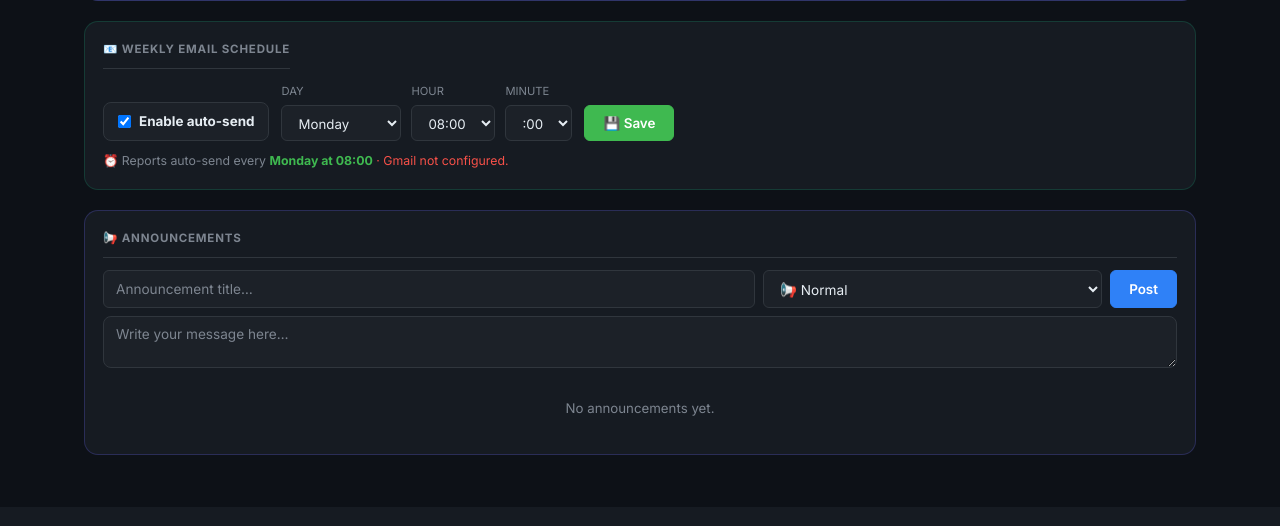
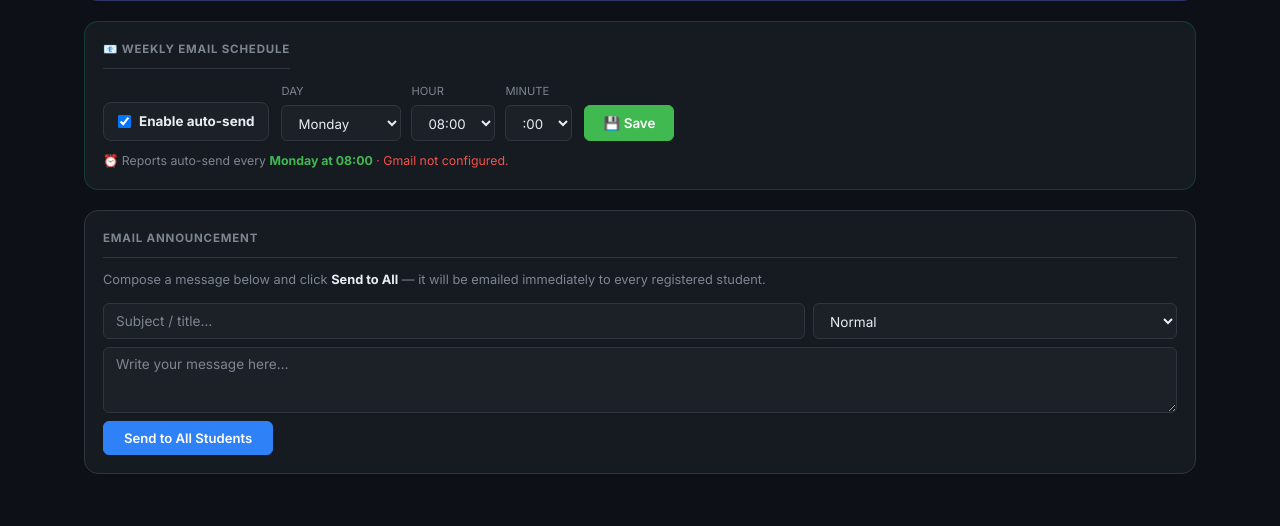
Before and after one commit to AyushKumar200305/qr-attendance-system, a Flask app: page /teacher/dashboard in a window 1280 px wide. Shown: the part 1047-1573 px from the top of the page. Before the commit the page ends 1502 px from the top, so only its background shows below. Run offline with Flask 3, Linux system fonts and the light colour scheme; the visitor is signed in with stand-in values (Sample User, id 1); data comes from the database, SQL or seed files in the repository; data that the repository does not hold is empty.

Commit message:
Send announcements via email and remove them from the website
Modify the announcement functionality to send emails directly to students and remove any displayed announcements from the teacher dashboard.

Replit-Commit-Author: Agent
Replit-Commit-Session-Id: e8ec84da-fbda-48ed-845f-2f5c85d0e586
Replit-Commit-Checkpoint-Type: full_checkpoint
Replit-Commit-Event-Id: 40e8471f-23a3-4266-b9fa-54ba4c78a707
Replit-Commit-Screenshot-Url: https://storage.googleapis.com/screenshot-production-us-central1/9f90ed78-94a5-45a9-8594-386b3ad7092f/e8ec84da-fbda-48ed-845f-2f5c85d0e586/aFBd46w
Replit-Helium-Checkpoint-Created: true

```diff
--- a/app.py
+++ b/app.py
@@ -330,18 +330,86 @@ def add_announcement_route():
     title    = request.form.get('title', '').strip()
     body     = request.form.get('body', '').strip()
     priority = request.form.get('priority', 'normal')
-    if title and body:
-        add_announcement(title, body, priority)
-        flash('Announcement posted.', 'success')
-    else:
+    if not title or not body:
         flash('Title and message are required.', 'danger')
+        return redirect(url_for('teacher_dashboard'))
+
+    if not GMAIL_USER or not GMAIL_APP_PASS:
+        flash('Email not configured — set GMAIL_USER and GMAIL_APP_PASS to send announcements.', 'danger')
+        return redirect(url_for('teacher_dashboard'))
+
+    # Build a standalone announcement email (not a weekly report)
+    priority_styles = {
+        'urgent':    ('#fef2f2', '#fca5a5', '#991b1b', '🚨 Urgent'),
+        'important': ('#fffbeb', '#fcd34d', '#92400e', '⚠️ Important'),
+        'normal':    ('#eff6ff', '#bfdbfe', '#1e40af', '📢 Announcement'),
+    }
+    bg, border, color, label = priority_styles.get(priority, priority_styles['normal'])
+
+    html_body = f"""<!DOCTYPE html>
+<html lang="en">
+<head><meta charset="UTF-8"><meta name="viewport" content="width=device-width,initial-scale=1"></head>
+<body style="margin:0;padding:0;background:#f3f4f6;font-family:Arial,Helvetica,sans-serif;">
+  <table width="100%" cellpadding="0" cellspacing="0" style="background:#f3f4f6;padding:32px 0;">
+    <tr><td align="center">
+      <table width="600" cellpadding="0" cellspacing="0"
+             style="background:#ffffff;border-radius:12px;overflow:hidden;
+                    border:1px solid #e5e7eb;max-width:600px;">
+
+        <tr><td style="background:#2f81f7;padding:24px 32px;text-align:center;">
+          <p style="margin:0;font-size:20px;font-weight:700;color:#ffffff;">{label}</p>
+          <p style="margin:6px 0 0;font-size:12px;color:#bfdbfe;">From your teacher</p>
+        </td></tr>
+
+        <tr><td style="padding:28px 32px 0;">
+          <table width="100%" cellpadding="0" cellspacing="0">
+            <tr><td style="background:{bg};border:1px solid {border};border-radius:8px;
+                           padding:18px 20px;">
+              <p style="margin:0 0 8px;font-size:16px;font-weight:700;color:{color};">{title}</p>
+              <p style="margin:0;font-size:14px;color:#374151;line-height:1.6;">{body}</p>
+            </td></tr>
+          </table>
+        </td></tr>
+
+        <tr><td style="padding:24px 32px 28px;">
+          <p style="margin:0;font-size:12px;color:#9ca3af;text-align:center;">
+            This message was sent by your institution's QR Attendance System.
+          </p>
+        </td></tr>
+
+      </table>
+    </td></tr>
+  </table>
+</body>
+</html>"""
+
+    conn = get_conn()
+    students = conn.execute(
+        "SELECT * FROM students WHERE email != '' AND email IS NOT NULL"
+    ).fetchall()
+    conn.close()
+
+    if not students:
+        flash('No students with email addresses found.', 'danger')
+        return redirect(url_for('teacher_dashboard'))
+
+    subject_line = f"[{label}] {title}"
+    sent = 0; failed = 0
+    for s in students:
+        ok, err = _send_email(dict(s)['email'], subject_line, html_body)
+        if ok: sent += 1
+        else:  failed += 1
+
+    if sent:
+        flash(f'Announcement emailed to {sent} student(s).', 'success')
+    if failed:
+        flash(f'{failed} email(s) failed to send.', 'danger')
     return redirect(url_for('teacher_dashboard'))
 
 @app.route('/teacher/announcements/delete/<int:ann_id>', methods=['POST'])
 @teacher_required
 def delete_announcement_route(ann_id):
     delete_announcement(ann_id)
-    flash('Announcement deleted.', 'success')
     return redirect(url_for('teacher_dashboard'))
 
 
--- a/templates/teacher_dashboard.html
+++ b/templates/teacher_dashboard.html
@@ -312,53 +312,29 @@
 </div>
 
 <!-- ANNOUNCEMENTS -->
-<div class="mini-card" style="border-color:rgba(99,102,241,.25);margin-bottom:20px;">
-  <div class="section-title">📢 Announcements</div>
-  <form method="POST" action="{{ url_for('add_announcement_route') }}" style="margin-bottom:14px;">
+<div class="mini-card" style="margin-bottom:20px;">
+  <div class="section-title">Email Announcement</div>
+  <p style="font-size:.8rem;color:var(--muted);margin-bottom:12px;">
+    Compose a message below and click <strong style="color:var(--text);">Send to All</strong> — it will be emailed immediately to every registered student.
+  </p>
+  <form method="POST" action="{{ url_for('add_announcement_route') }}">
     <div style="display:flex;flex-direction:column;gap:8px;">
       <div style="display:flex;gap:8px;flex-wrap:wrap;">
-        <input name="title" placeholder="Announcement title…" required
-               style="flex:2;min-width:180px;padding:9px 12px;font-size:.85rem;"/>
-        <select name="priority" style="flex:1;min-width:110px;padding:9px 12px;font-size:.85rem;width:auto;">
-          <option value="normal">📢 Normal</option>
-          <option value="important">⚠️ Important</option>
-          <option value="urgent">🚨 Urgent</option>
+        <input name="title" placeholder="Subject / title…" required
+               style="flex:2;min-width:180px;"/>
+        <select name="priority" style="flex:1;min-width:110px;width:auto;">
+          <option value="normal">Normal</option>
+          <option value="important">Important</option>
+          <option value="urgent">Urgent</option>
         </select>
-        <button type="submit" class="btn btn-p" style="padding:9px 18px;font-size:.84rem;flex-shrink:0;">Post</button>
       </div>
-      <textarea name="body" placeholder="Write your message here…" required rows="2"
-                style="resize:vertical;padding:9px 12px;font-size:.85rem;border-radius:8px;
-                       background:var(--surf2);border:1px solid var(--border);color:var(--text);
-                       font-family:inherit;"></textarea>
+      <textarea name="body" placeholder="Write your message here…" required rows="3"
+                style="resize:vertical;"></textarea>
+      <div>
+        <button type="submit" class="btn btn-p" style="padding:8px 20px;">Send to All Students</button>
+      </div>
     </div>
   </form>
-  {% if announcements %}
-    {% for ann in announcements %}
-    {% set abg = {'urgent':'rgba(239,68,68,.1)','important':'rgba(245,158,11,.1)','normal':'rgba(99,102,241,.07)'} %}
-    {% set abc = {'urgent':'rgba(239,68,68,.35)','important':'rgba(245,158,11,.35)','normal':'rgba(99,102,241,.25)'} %}
-    {% set atc = {'urgent':'var(--bad)','important':'var(--warn)','normal':'var(--accent)'} %}
-    {% set aem = {'urgent':'🚨','important':'⚠️','normal':'📢'} %}
-    <div style="background:{{ abg.get(ann.priority,'rgba(99,102,241,.07)') }};
-                border:1px solid {{ abc.get(ann.priority,'rgba(99,102,241,.25)') }};
-                border-radius:10px;padding:12px 14px;margin-bottom:8px;">
-      <div style="display:flex;align-items:flex-start;gap:8px;">
-        <span>{{ aem.get(ann.priority,'📢') }}</span>
-        <div style="flex:1;">
-          <div style="font-weight:700;color:{{ atc.get(ann.priority,'var(--accent)') }};font-size:.86rem;">{{ ann.title }}</div>
-          <div style="font-size:.82rem;color:var(--text);margin-top:4px;line-height:1.5;">{{ ann.body }}</div>
-          <div style="font-size:.7rem;color:var(--muted);margin-top:6px;">{{ ann.created_at[:16] }}</div>
-        </div>
-        <form method="POST" action="{{ url_for('delete_announcement_route', ann_id=ann.id) }}" style="flex-shrink:0;">
-          <button type="submit" title="Delete"
-                  style="background:none;border:none;color:var(--muted);cursor:pointer;font-size:.85rem;padding:2px 6px;"
-                  onclick="return confirm('Delete this announcement?')">✕</button>
-        </form>
-      </div>
-    </div>
-    {% endfor %}
-  {% else %}
-  <div style="text-align:center;padding:16px 0;color:var(--muted);font-size:.83rem;">No announcements yet.</div>
-  {% endif %}
 </div>
 
 <!-- ANOMALIES -->
```
Also changed, not shown: attached_assets/Screenshot_2026-05-07_000134_1778092306449.png (added).
